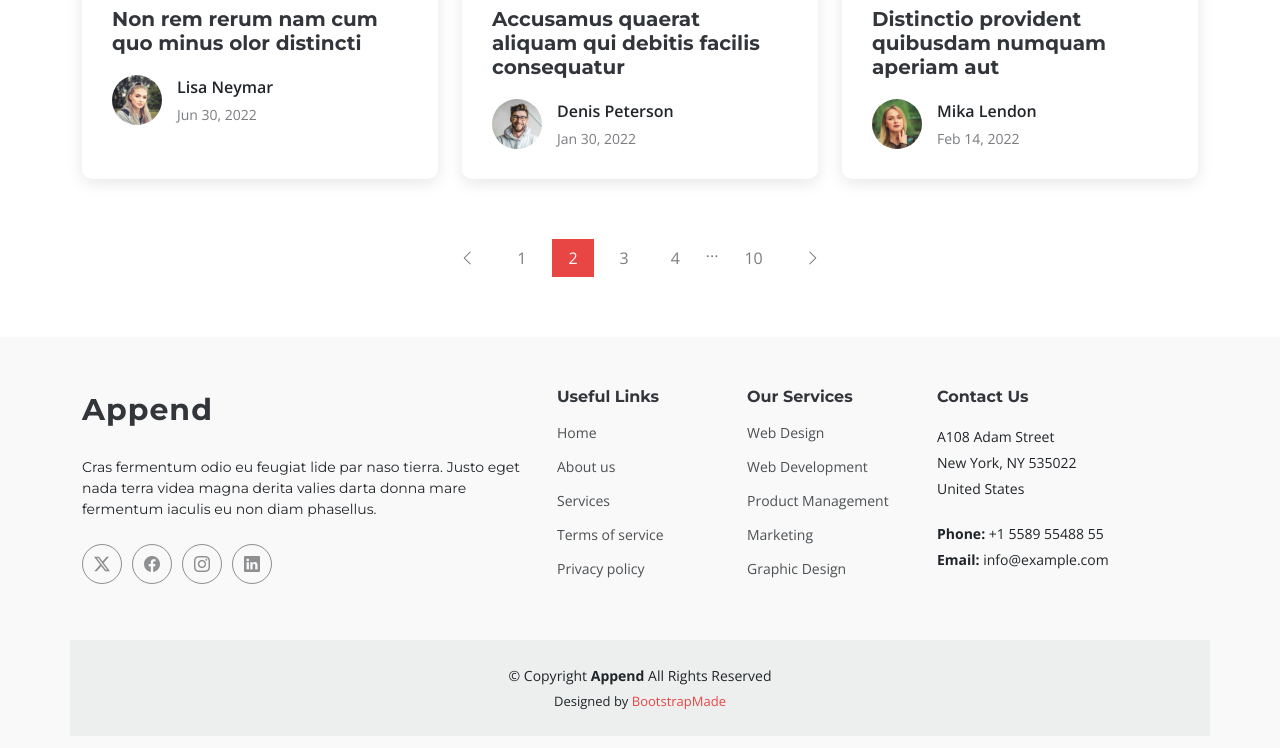
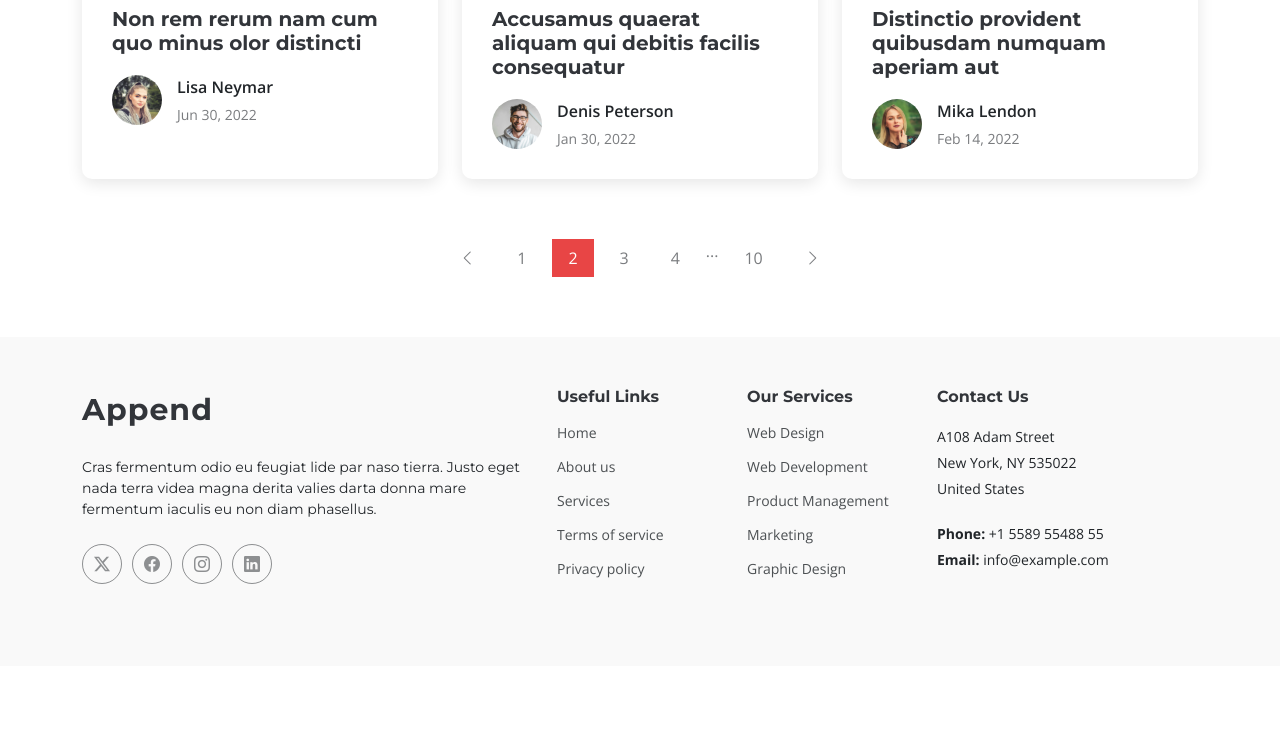
Before and after one commit to kevinjincora/Append, a plain HTML site: page blog.html in a window 1280 px wide. Shown: the part 1278-2026 px from the top of the page. After the commit the page ends 1944 px from the top, so only its background shows below. Drawn offline with nearby package versions, Linux system fonts and the light colour scheme.

Commit message:
copyright removed

```diff
--- a/blog.html
+++ b/blog.html
@@ -347,15 +347,7 @@
       </div>
     </div>
 
-    <div class="container copyright text-center mt-4">
-      <p>© <span>Copyright</span> <strong class="sitename">Append</strong> <span>All Rights Reserved</span></p>
-      <div class="credits">
-        <!-- All the links in the footer should remain intact. -->
-        <!-- You can delete the links only if you've purchased the pro version. -->
-        <!-- Licensing information: https://bootstrapmade.com/license/ -->
-        <!-- Purchase the pro version with working PHP/AJAX contact form: [buy-url] -->
-        Designed by <a href="https://bootstrapmade.com/">BootstrapMade</a>
-      </div>
+
     </div>
 
   </footer>
```
